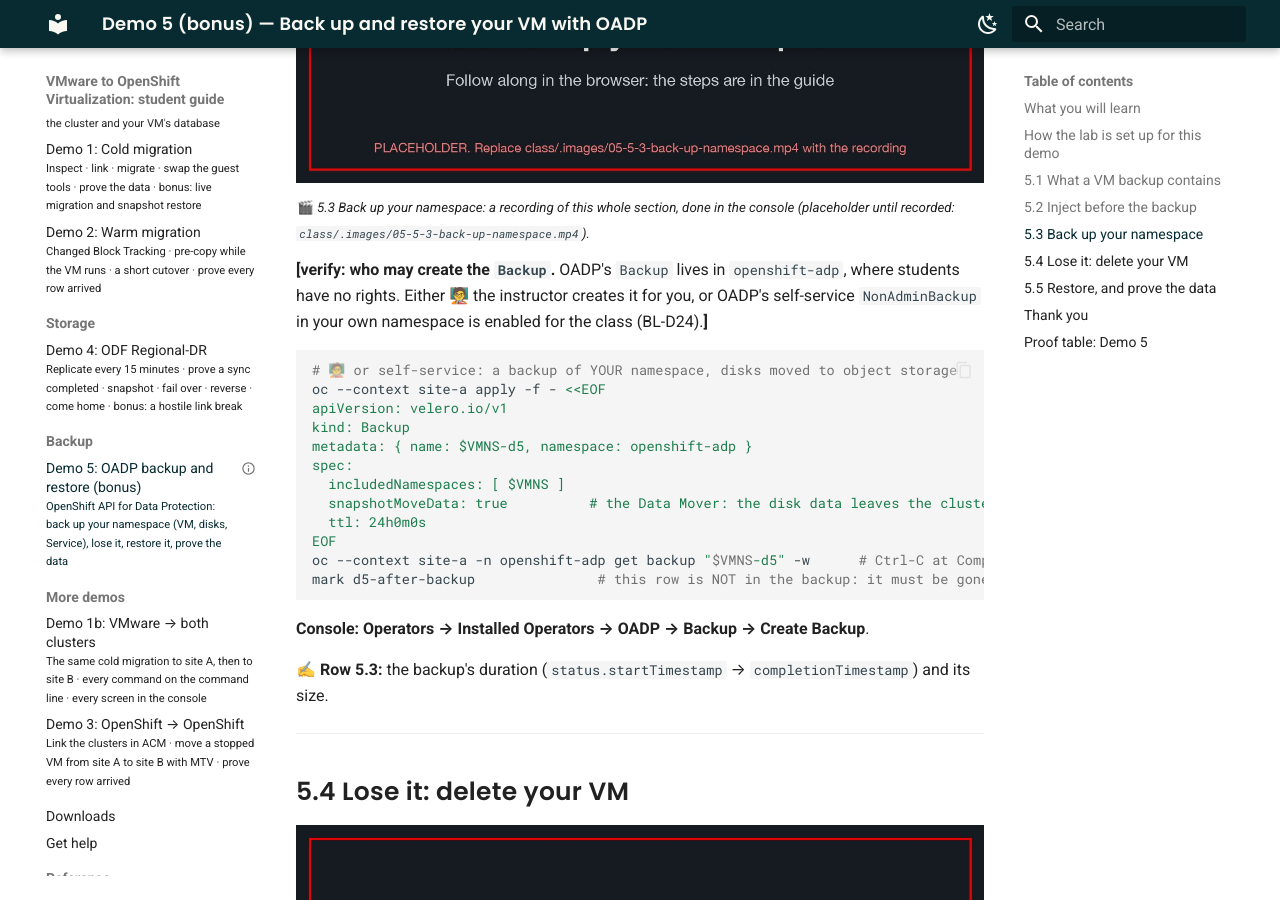
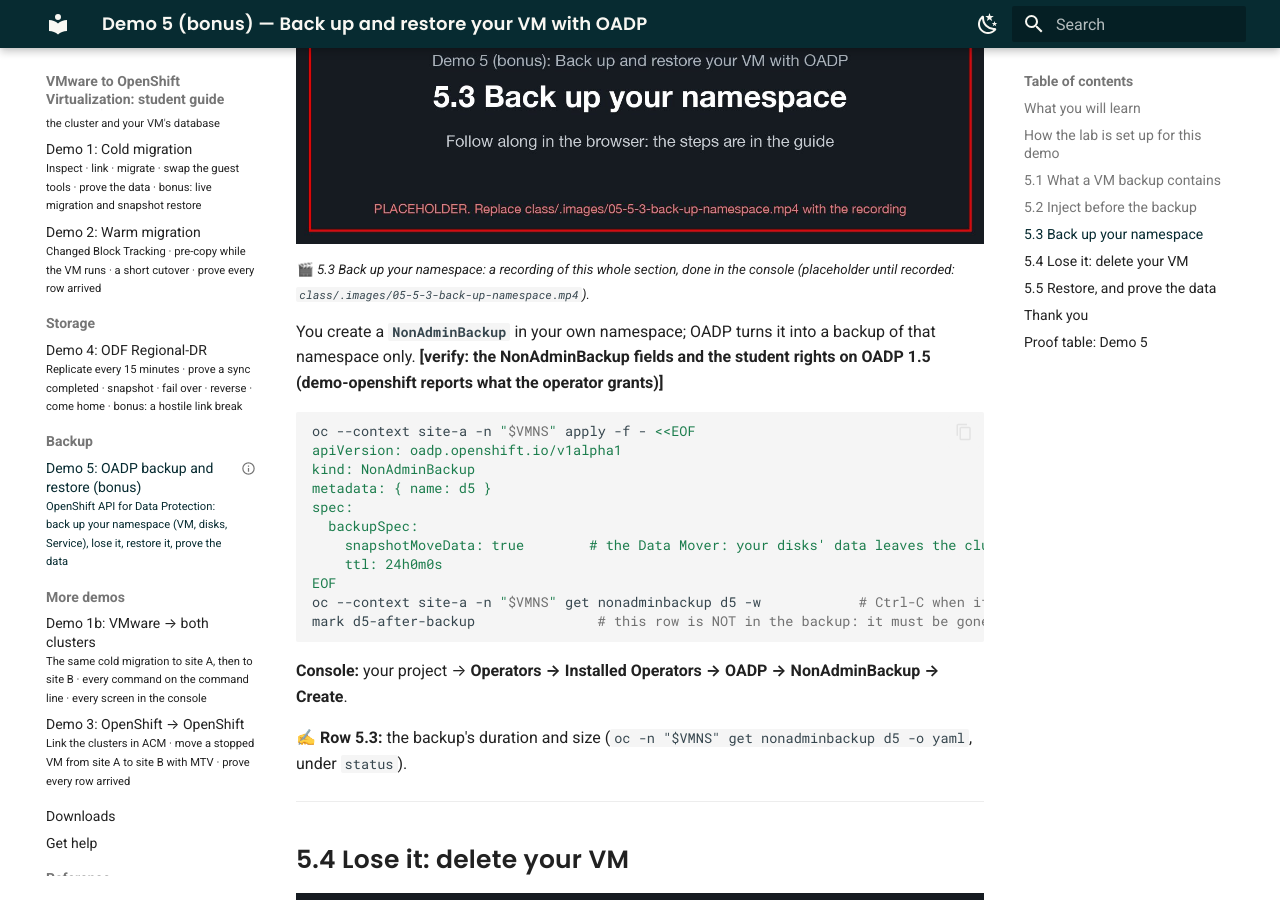
Before and after one commit to paragonmicro-lab/demo-0024-public, an MkDocs documentation site: the page built from docs/demos/05-oadp-vm-backup.md, in a window 1280 px wide and 900 px high, scrolled down 2927 px. Built offline with MkDocs 1.6.1 and Material for MkDocs 9.7.7, drawn with Linux system fonts in a browser that asks for light colours; some of the changed text lies outside the part shown.

Commit message:
class @ demo-openshift-ove 0e98b23c175e

````diff
--- a/docs/demos/05-oadp-vm-backup.md
+++ b/docs/demos/05-oadp-vm-backup.md
@@ -1,18 +1,18 @@
 ---
 title: "Demo 5 (bonus) — Back up and restore your VM with OADP"
 subtitle: "OpenShift API for Data Protection: back up your namespace (VM, disks, Service), lose it, restore it, prove the data"
-version: 0.1.0
+version: 0.2.0
 status: framework
 date: 2026-10-12
 ---
 
 # Demo 5 (bonus): Back up and restore your VM with OADP
 
-> **Version 0.1.0 · framework · 2026-10-12** · class/demos/05-oadp-vm-backup.md
+> **Version 0.2.0 · framework · 2026-10-12** · class/demos/05-oadp-vm-backup.md
 
-> 🚧 **Bonus, framework: to be completed once OADP is staged on the lab clusters (BL-D24).** This guide has the shape
-> of the demo and its stages. The commands are unproven **[verify]** until a booking has run them. Ask your instructor
-> whether your lab has OADP before you start.
+> 🚧 **Bonus, framework.** OADP is now built by the lab when a class books it (option `backup: oadp`, the default for this
+> class). The commands below are unproven **[verify]** until a booking has run them. Ask your instructor whether your
+> lab has OADP before you start.
 
 ## What you will learn
 
@@ -26,8 +26,8 @@ restored VM holds exactly the data it had at backup time.
 
 | Where | What is pre-built (planned) | How it is built |
 |---|---|---|
-| Site A | the **OADP operator** in `openshift-adp`, a `DataProtectionApplication` with the `kubevirt`, `csi` and `openshift` plugins and the **Data Mover** (disk snapshots copied to object storage) | [OADP](https://docs.redhat.com/en/documentation/openshift_container_platform/4.19/html/backup_and_restore/index) [verify link] |
-| Site A | a **backup location**: an S3 bucket on the cluster (ODF's Multicloud Object Gateway, or a lab object store) | [Backup locations](https://docs.redhat.com/en/documentation/openshift_container_platform/4.19/html/backup_and_restore/index) [verify link] |
+| Both sites (demo-openshift, `backup: oadp`) | the **OADP operator** (1.5) in `openshift-adp`, a `DataProtectionApplication` with the `openshift`, `aws`, `kubevirt` and `csi` plugins, the node agent and the **Data Mover** (disk snapshots copied off the cluster), and **non-admin backups**: you back up and restore your **own namespace** yourself | [OADP](https://docs.redhat.com/en/documentation/openshift_container_platform/4.19/html/backup_and_restore/index) [verify link] |
+| Both sites | a **backup location** on the lab's object store (MinIO, outside the clusters), one bucket per cluster and a folder per booking: backups outlive the cluster | [Backup locations](https://docs.redhat.com/en/documentation/openshift_container_platform/4.19/html/backup_and_restore/index) [verify link] |
 | You | your VM running on site A (after [Demo 1](01-vmware-to-ove-cold.md)), in your namespace | — |
 
 **You do yourself:** inject data, request a backup of your namespace, delete your VM, restore it, and verify.
@@ -50,7 +50,7 @@ agent freezes it first: PostgreSQL recovers from that like from a power cut, and
 
 ```bash
 oc --context site-a -n "$VMNS" get vm,dv,pvc,svc               # what your backup will contain
-oc --context site-a get backupstoragelocations -n openshift-adp # the backup location is Available [verify: student read access]
+oc --context site-a -n "$VMNS" get nonadminbackupstoragelocations 2>/dev/null || echo "(the class's location is the default one)"   # [verify]
 ```
 
 ---
@@ -81,28 +81,27 @@ Add-Content "C:\Users\Public\ovedr\$env:USERNAME.txt" "$(Get-Date -Format o)  d5
 [![🎬 Video: 5.3 Back up your namespace. Watch it, then do the same in the console](../.images/05-5-3-back-up-namespace.jpg)](../.images/05-5-3-back-up-namespace.mp4)
 <sub>🎬 *5.3 Back up your namespace: a recording of this whole section, done in the console (placeholder until recorded: `class/.images/05-5-3-back-up-namespace.mp4`).*</sub>
 
-**[verify: who may create the `Backup`.** OADP's `Backup` lives in `openshift-adp`, where students have no rights.
-Either 🧑‍🏫 the instructor creates it for you, or OADP's self-service `NonAdminBackup` in your own namespace is enabled
-for the class (BL-D24).**]**
+You create a **`NonAdminBackup`** in your own namespace; OADP turns it into a backup of that namespace only.
+**[verify: the NonAdminBackup fields and the student rights on OADP 1.5 (demo-openshift reports what the operator
+grants)]**
 
 ```bash
-# 🧑‍🏫 or self-service: a backup of YOUR namespace, disks moved to object storage
-oc --context site-a apply -f - <<EOF
-apiVersion: velero.io/v1
-kind: Backup
-metadata: { name: $VMNS-d5, namespace: openshift-adp }
+oc --context site-a -n "$VMNS" apply -f - <<EOF
+apiVersion: oadp.openshift.io/v1alpha1
+kind: NonAdminBackup
+metadata: { name: d5 }
 spec:
-  includedNamespaces: [ $VMNS ]
-  snapshotMoveData: true          # the Data Mover: the disk data leaves the cluster's storage
-  ttl: 24h0m0s
+  backupSpec:
+    snapshotMoveData: true        # the Data Mover: your disks' data leaves the cluster's storage
+    ttl: 24h0m0s
 EOF
-oc --context site-a -n openshift-adp get backup "$VMNS-d5" -w      # Ctrl-C at Completed
+oc --context site-a -n "$VMNS" get nonadminbackup d5 -w            # Ctrl-C when its phase is Created and the backup Completed
 mark d5-after-backup               # this row is NOT in the backup: it must be gone after the restore
 ```
 
-**Console:** **Operators → Installed Operators → OADP → Backup → Create Backup**.
+**Console:** your project → **Operators → Installed Operators → OADP → NonAdminBackup → Create**.
 
-✍️ **Row 5.3:** the backup's duration (`status.startTimestamp` → `completionTimestamp`) and its size.
+✍️ **Row 5.3:** the backup's duration and size (`oc -n "$VMNS" get nonadminbackup d5 -o yaml`, under `status`).
 
 ---
 
@@ -127,16 +126,15 @@ alive                                                              # fails: that
 <sub>🎬 *5.5 Restore, and prove the data: a recording of this whole section, done in the console (placeholder until recorded: `class/.images/05-5-5-restore-prove-data.mp4`).*</sub>
 
 ```bash
-# 🧑‍🏫 or self-service (NonAdminRestore) [verify]
-oc --context site-a apply -f - <<EOF
-apiVersion: velero.io/v1
-kind: Restore
-metadata: { name: $VMNS-d5, namespace: openshift-adp }
+oc --context site-a -n "$VMNS" apply -f - <<EOF
+apiVersion: oadp.openshift.io/v1alpha1
+kind: NonAdminRestore
+metadata: { name: d5 }
 spec:
-  backupName: $VMNS-d5
-  includedNamespaces: [ $VMNS ]
+  restoreSpec:
+    backupName: d5                # your NonAdminBackup   [verify]
 EOF
-oc --context site-a -n openshift-adp get restore "$VMNS-d5" -w     # Ctrl-C at Completed
+oc --context site-a -n "$VMNS" get nonadminrestore d5 -w           # Ctrl-C when the restore Completed
 oc --context site-a -n "$VMNS" get vm "$VM" -w                      # Running again
 until alive >/dev/null 2>&1; do sleep 10; done; alive              # Windows booted, PostgreSQL recovered
 verify                                                             # chain_ok = t
````
Also changed, not shown: docs/demos/01-vmware-to-ove-cold.md (+17 -2 lines), docs/demos/01b-vmware-to-both-sites.md (+7 -2 lines), docs/demos/02-vmware-to-ove-warm.md (+17 -3 lines), docs/demos/03-ove-to-ove-cold.md (+11 -2 lines), docs/demos/toolkit.md (+3 -2 lines).
